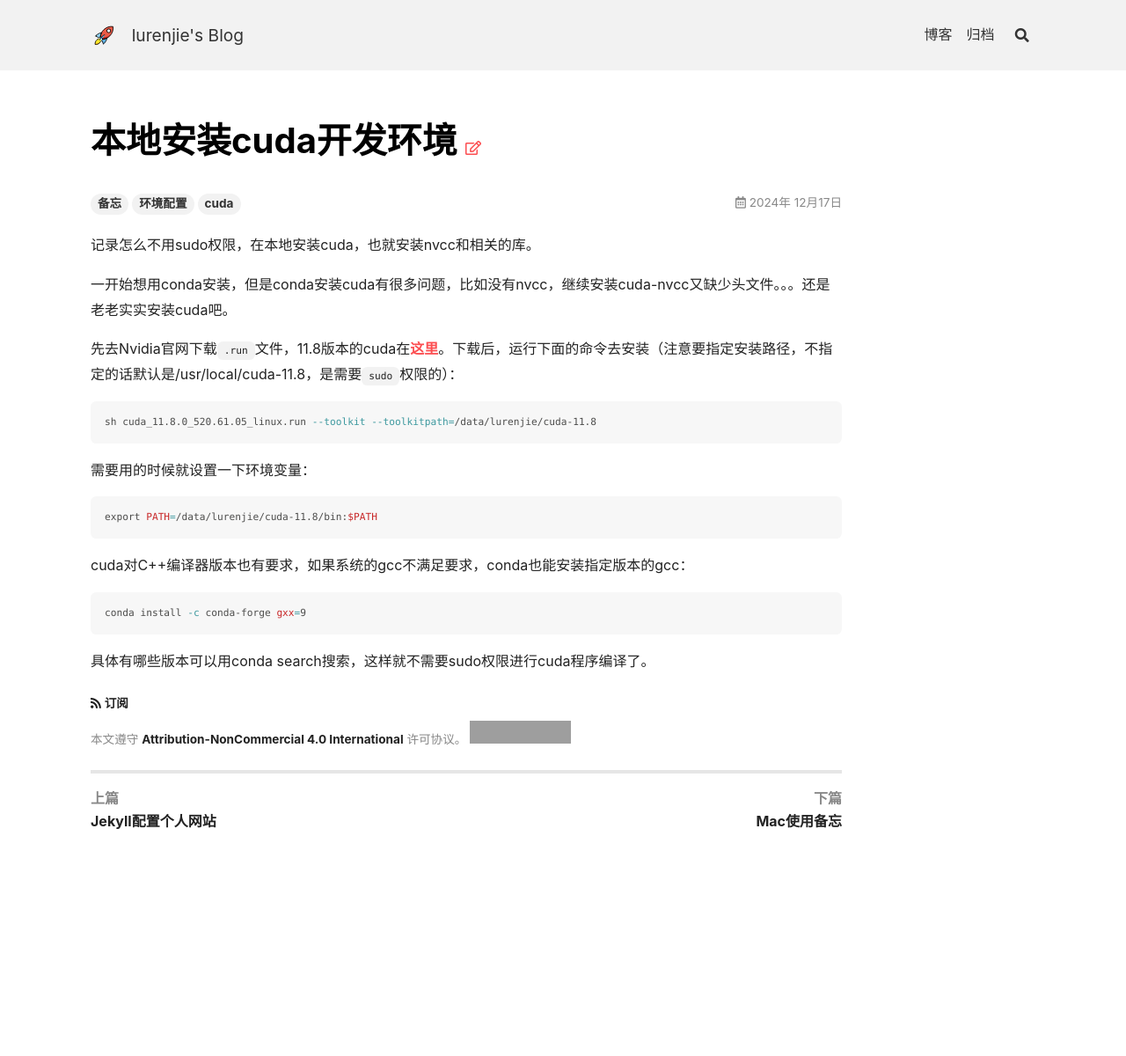
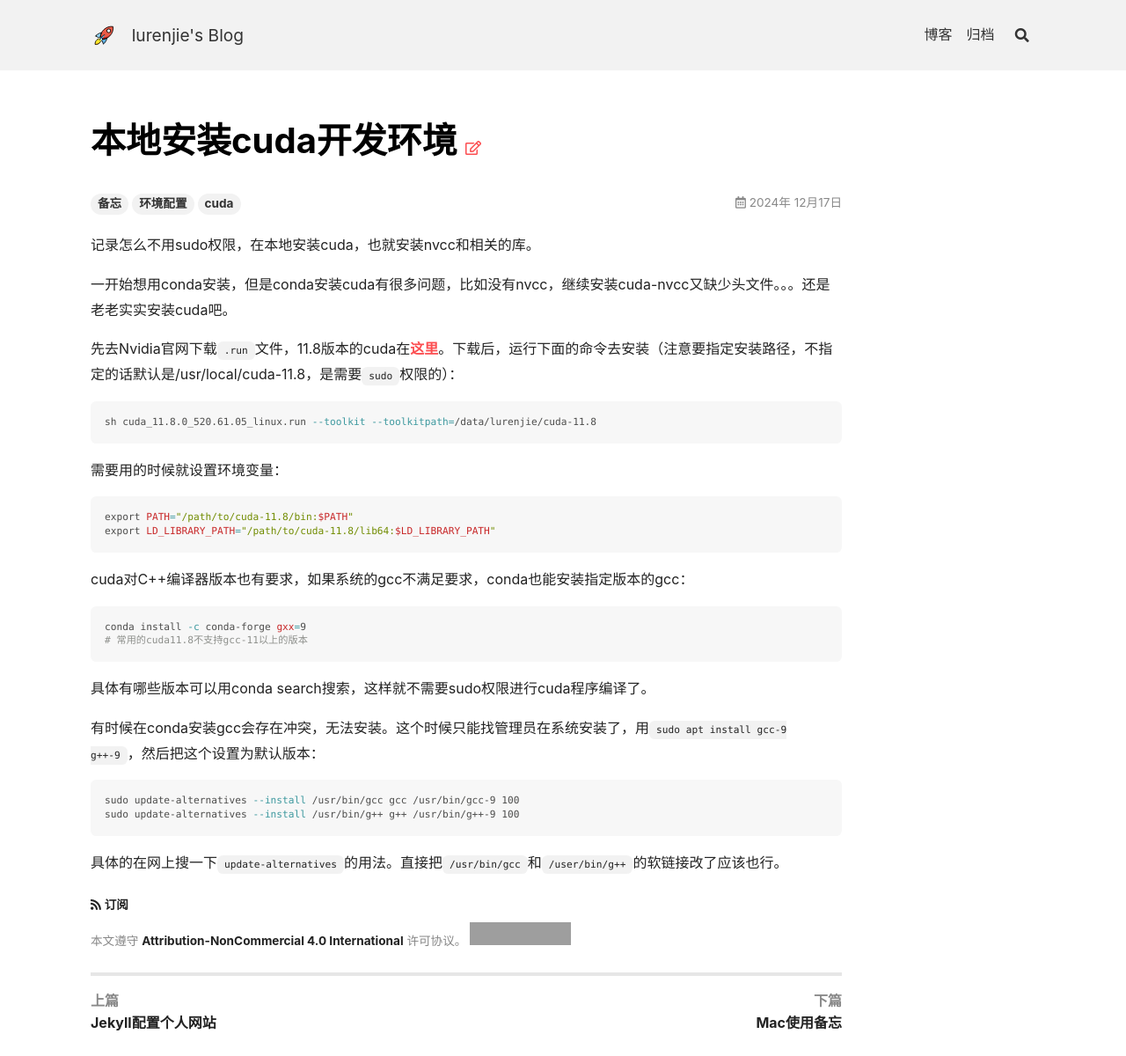
Before and after one commit to lu-renjie/lu-renjie.github.io, a Jekyll site: the page built from _posts/2024-12-17-本地安装cuda开发环境.md, in a window 1280 px wide. Shown: the whole page at 88% size. Built offline with Jekyll 4.4.1, drawn with Linux system fonts in a browser that asks for light colours; nearby versions of some CDN libraries; library files that are not in the unit come from our copies; a script that is not in the unit is left out; comment, search, counter and statistics services are not loaded; before the commit the page ends 971 px from its top, so only the background shows below that; grey boxes are pictures that could not be loaded.

Commit message:
更新了一些博客;加了点云处理的博客

````diff
--- a/_posts/2024-12-17-本地安装cuda开发环境.md
+++ b/_posts/2024-12-17-本地安装cuda开发环境.md
@@ -15,16 +15,24 @@ tags: 备忘 环境配置 cuda
 sh cuda_11.8.0_520.61.05_linux.run --toolkit --toolkitpath=/data/lurenjie/cuda-11.8
 ```
 
-需要用的时候就设置一下环境变量：
+需要用的时候就设置环境变量：
 
 ```sh
-export PATH=/data/lurenjie/cuda-11.8/bin:$PATH
+export PATH="/path/to/cuda-11.8/bin:$PATH"
+export LD_LIBRARY_PATH="/path/to/cuda-11.8/lib64:$LD_LIBRARY_PATH"
 ```
 
 cuda对C++编译器版本也有要求，如果系统的gcc不满足要求，conda也能安装指定版本的gcc：
 
 ```sh
 conda install -c conda-forge gxx=9
+# 常用的cuda11.8不支持gcc-11以上的版本
 ```
+具体有哪些版本可以用conda search搜索，这样就不需要sudo权限进行cuda程序编译了。
 
-具体有哪些版本可以用conda search搜索，这样就不需要sudo权限进行cuda程序编译了。
+有时候在conda安装gcc会存在冲突，无法安装。这个时候只能找管理员在系统安装了，用`sudo apt install gcc-9 g++-9`，然后把这个设置为默认版本：
+```sh
+sudo update-alternatives --install /usr/bin/gcc gcc /usr/bin/gcc-9 100
+sudo update-alternatives --install /usr/bin/g++ g++ /usr/bin/g++-9 100
+```
+具体的在网上搜一下`update-alternatives`的用法。直接把`/usr/bin/gcc`和`/user/bin/g++`的软链接改了应该也行。
--- a/index.html
+++ b/index.html
@@ -33,7 +33,7 @@ layout: article
 </div>
 
 
-Hi, I am Renjie Lu (鲁仁杰), a master student at the School of Computer Science and Engineering, Sun Yat-sen University.
+Hi, I am Renjie Lu (鲁仁杰), a master's student at the School of Computer Science and Engineering, Sun Yat-sen University.
 My research focuses on Vision-and-Language Navigation (VLN).
 My interests include explainability of neural network(especially the mechanical interpretability), 3D vision and games!
 This website serves as my personal memorandum, where I document technical notes, environment configurations, etc.
````
Also changed, not shown: _posts/2024-10-17-Jekyll配置个人网站.md (+1 -1 lines), _posts/2024-12-18-Mac.md (+1 -0 lines), _posts/2025-01-20-视觉导航实机（二）.md (+1 -1 lines), _posts/2025-02-03-点云处理.md (added, +59 -0 lines), assets/images/posts/2025-02-03/3d_coordinates.png (added).
